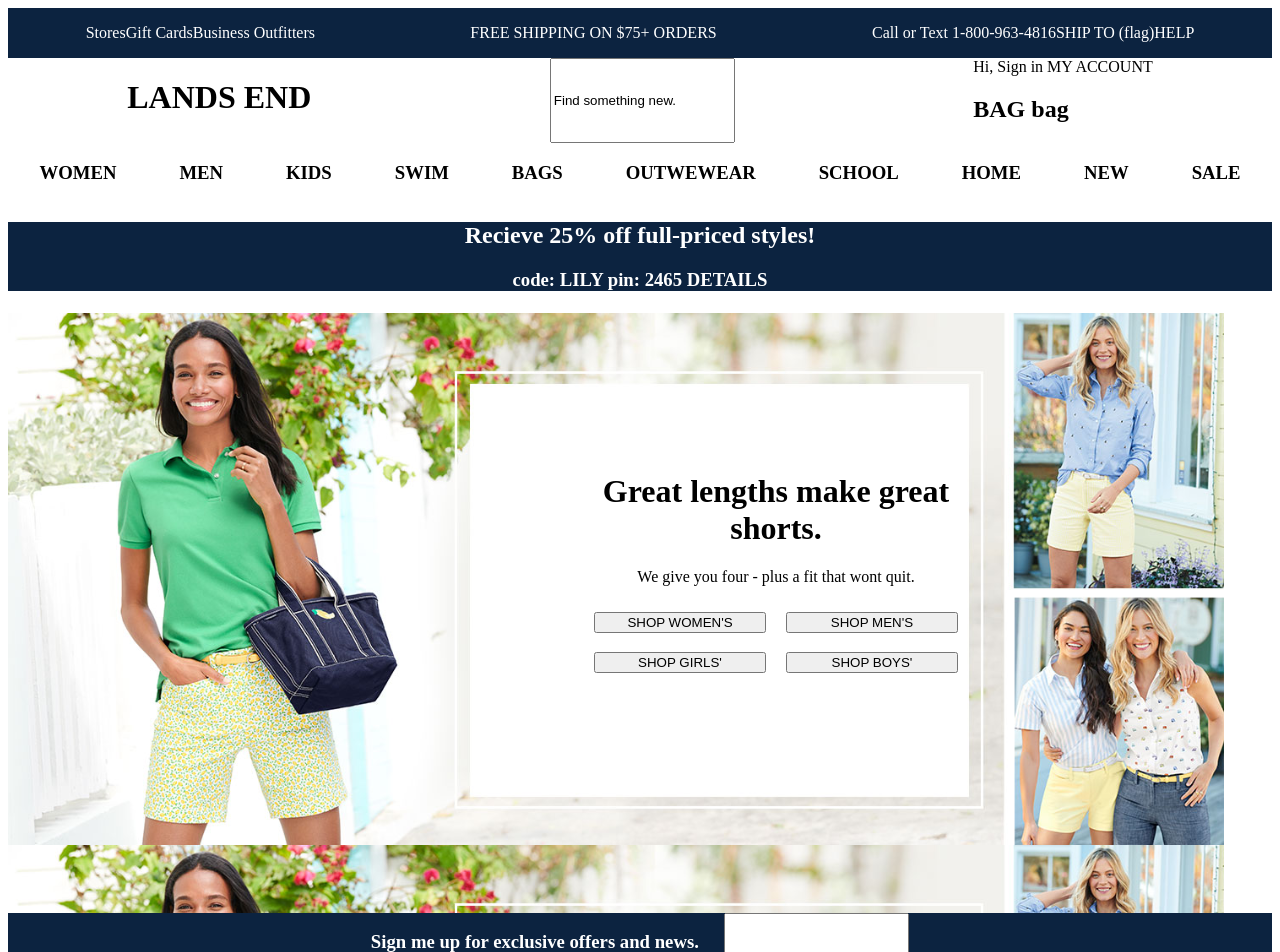
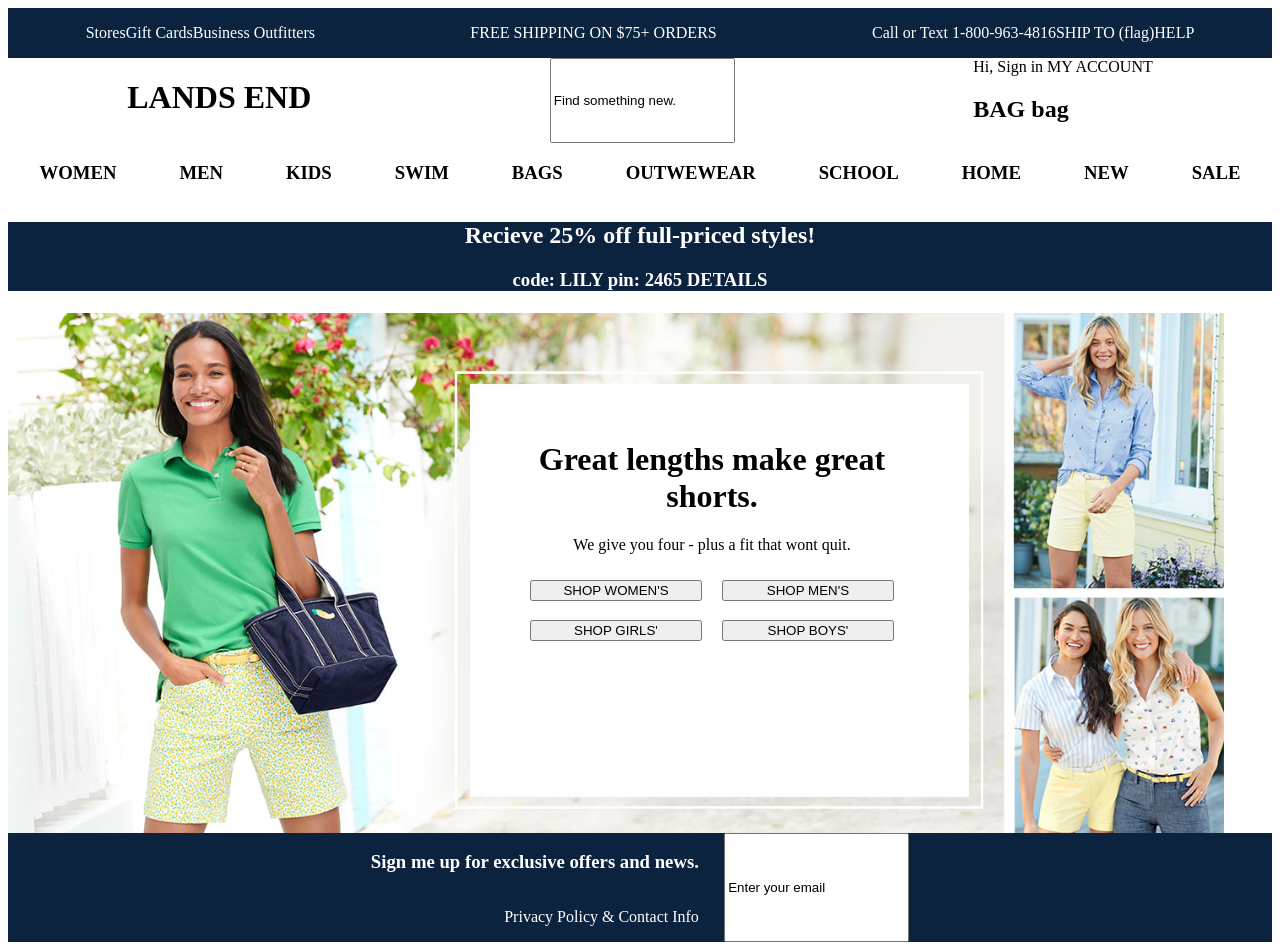
Before and after one commit to ryguybenson/landsend-clone, an Angular app: page / in a window 1280 px wide. Shown: the top 952 px of the page. Built offline with nearby package versions, Linux system fonts and the light colour scheme.

Commit message:
fix some page width issues

```diff
--- a/src/app/body/body.component.css
+++ b/src/app/body/body.component.css
@@ -6,15 +6,16 @@
 .main {
   background-image: url("../../assets/images/main.jpg");
   background-size: 100%;
-  height: 75vh;
+  background-repeat: no-repeat;
+  height: 65vh;
   width: 95vw;
 }
 .main-contents {
   height: 50vh;
   width: 30vw;
   position: relative;
-  left: 45vw;
-  top: 20vh;
+  left: 40vw;
+  top: 16vh;
   text-align: center;
 }
 .main-buttons {
```
